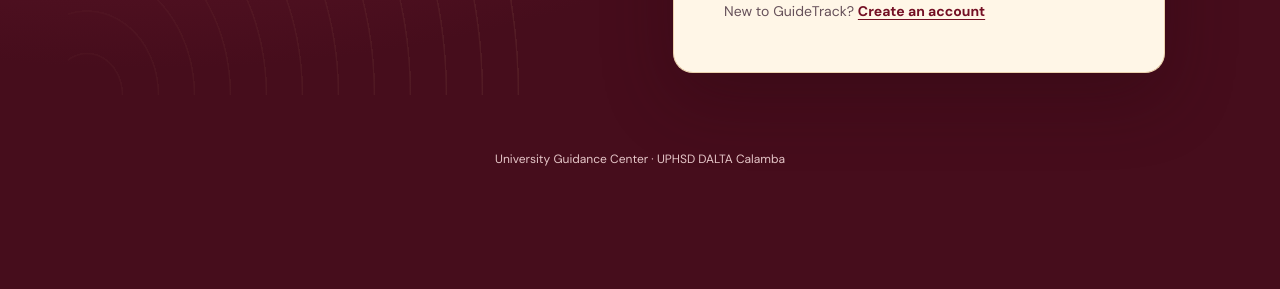
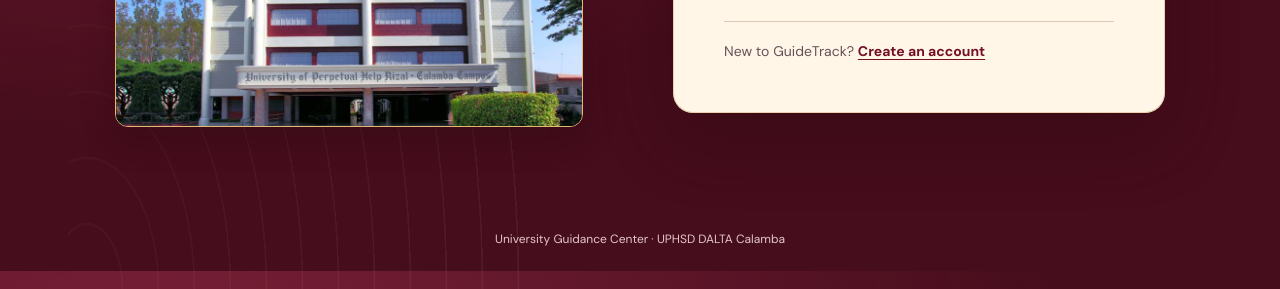
Before and after one commit to Emaineee/guidetrack-reimagined, a plain HTML site: page login.html in a window 1280 px wide. Shown: the part 609-898 px from the top of the page. Before the commit the page ends 800 px from the top, so only its background shows below. Drawn offline with Linux system fonts and the light colour scheme.

Commit message:
Feature the Calamba campus photo on login

```diff
--- a/auth.css
+++ b/auth.css
@@ -121,3 +121,17 @@ body.auth-page {
 @media (max-width: 380px) {
   .auth-name-fields { grid-template-columns: 1fr; }
 }
+
+.auth-campus-photo {
+  display: block;
+  width: 100%;
+  height: auto;
+  margin-top: 24px;
+  border: 1px solid #e2b96e;
+  border-radius: 13px;
+  box-shadow: 0 12px 32px #26071055;
+}
+
+@media (max-width: 720px) {
+  .auth-campus-photo { margin-top: 12px; }
+}
--- a/login.html
+++ b/login.html
@@ -10,7 +10,7 @@
 <link rel="preconnect" href="https://fonts.gstatic.com" crossorigin>
 <link href="https://fonts.googleapis.com/css2?family=DM+Sans:wght@400;500;600;700&family=Manrope:wght@400;500;600;700;800&display=swap" rel="stylesheet">
 <link rel="stylesheet" href="styles.css?v=maroon-yellow">
-  <link rel="stylesheet" href="auth.css?v=account-design">
+  <link rel="stylesheet" href="auth.css?v=campus-photo">
 </head>
 <body class="auth-page">
   <header class="auth-header">
@@ -24,6 +24,8 @@
     <aside class="auth-campus">
       <h2>We care. We listen. <em>We understand.</em></h2>
       <p>If you need hands to care, ears to listen, and a heart to understand, we are here for you.</p>
+      <img class="auth-campus-photo" src="calamba-campus.jpg" width="960" height="400"
+        alt="Front entrance of the University of Perpetual Help Calamba campus">
     </aside>
     <section class="auth-card" aria-labelledby="auth-title">
       <h1 id="auth-title">Welcome back</h1>
--- a/worker.mjs
+++ b/worker.mjs
@@ -2,7 +2,7 @@ import { awarenessReply } from './awareness.mjs';
 import { openAccount, revokeSession, validSession } from './accounts.mjs';
 
 const cookieName = '__Host-guidetrack';
-const publicPaths = new Set(['/login.html', '/signup.html', '/auth.css', '/auth.js', '/styles.css', '/guidance-logo.png']);
+const publicPaths = new Set(['/login.html', '/signup.html', '/auth.css', '/auth.js', '/styles.css', '/guidance-logo.png', '/calamba-campus.jpg']);
 const cookieAttributes = 'Path=/; HttpOnly; Secure; SameSite=Lax';
 const expiredCookie = `${cookieName}=; ${cookieAttributes}; Max-Age=0`;
 
```
Also changed, not shown: calamba-campus.jpg (added), 1 other file.
